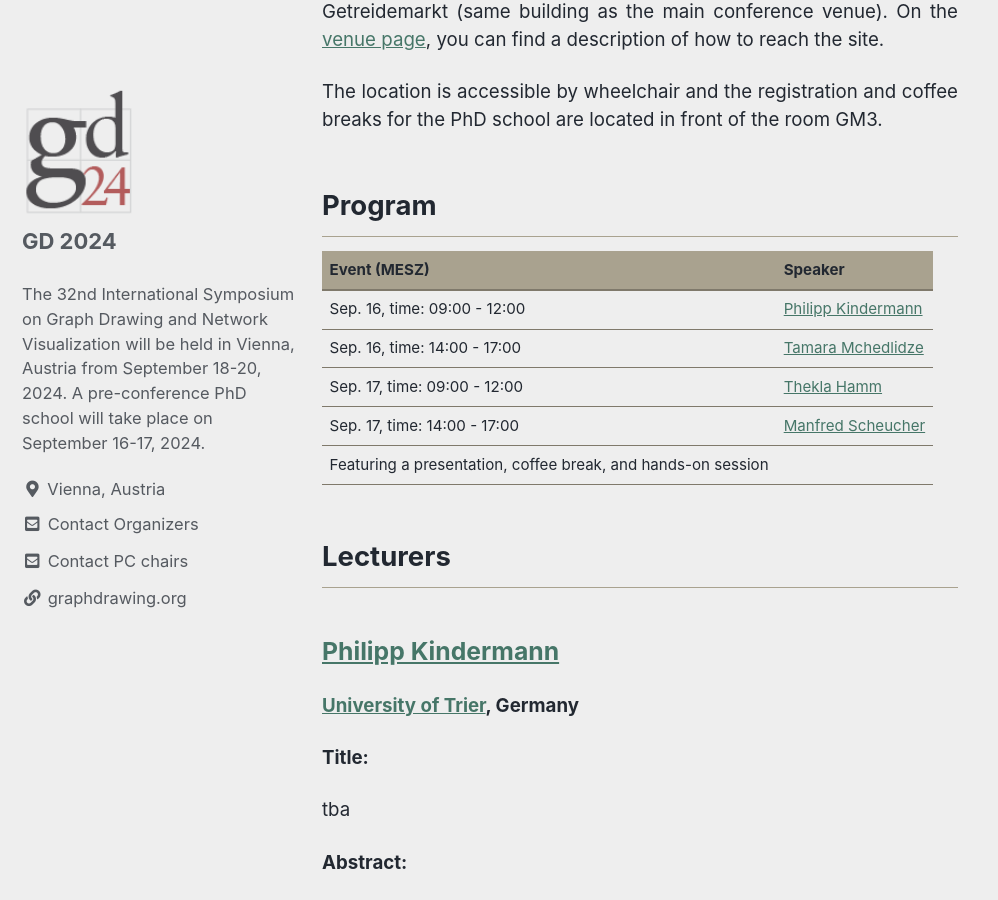
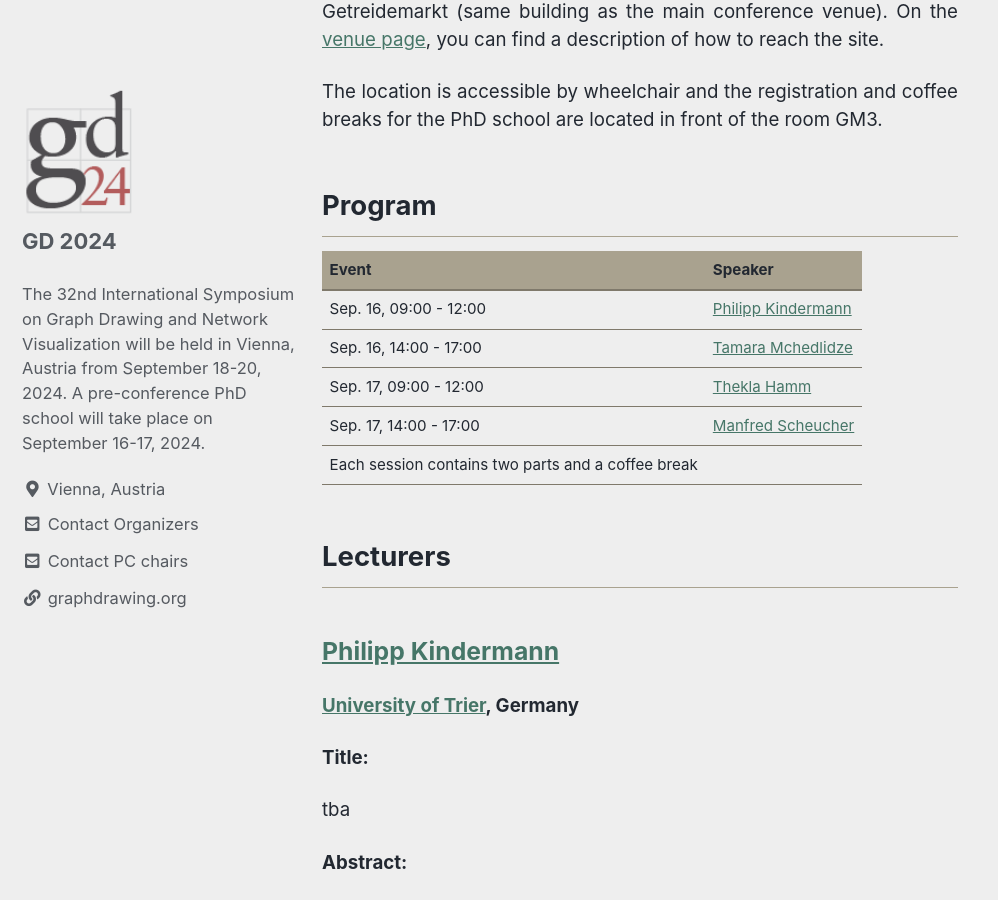
Before and after one commit to graphdrawing/gd2024, a Jekyll site: the page built from pages/school.md, in a window 1280 px wide and 900 px high, scrolled down 784 px. Shown: the whole window, without its empty margins (0-998 px from the left). Built offline with Jekyll 4.4.1, drawn with Linux system fonts in a browser that asks for light colours; cached includes are drawn as plain includes.

Commit message:
Update school.md

```diff
--- a/pages/school.md
+++ b/pages/school.md
@@ -49,14 +49,14 @@ The location is accessible by wheelchair and the registration and coffee breaks
 
 ## Program
 
-| Event (MESZ)                  | Speaker                                              |
+| Event                         | Speaker                                              |
 |-------------------------------|------------------------------------------------------|
-| Sep. 16, time: 09:00 - 12:00  | <a href="#philipp-kindermann">Philipp Kindermann</a> |
-| Sep. 16, time: 14:00 - 17:00	| <a href="#tamara-mchedlidze">Tamara Mchedlidze</a>   |
-| Sep. 17, time: 09:00 - 12:00	| <a href="#thekla-hamm">Thekla Hamm</a>               |
-| Sep. 17, time: 14:00 - 17:00	| <a href="#manfred-scheucher">Manfred Scheucher</a>   |
+| Sep. 16, 09:00 - 12:00        | <a href="#philipp-kindermann">Philipp Kindermann</a> |
+| Sep. 16, 14:00 - 17:00	      | <a href="#tamara-mchedlidze">Tamara Mchedlidze</a>   |
+| Sep. 17, 09:00 - 12:00	      | <a href="#thekla-hamm">Thekla Hamm</a>               |
+| Sep. 17, 14:00 - 17:00	      | <a href="#manfred-scheucher">Manfred Scheucher</a>   |
 |-------------------------------|------------------------------------------------------|
-| Featuring a presentation, coffee break, and hands-on session
+| Each session contains two parts and a coffee break
 
 
 ## Lecturers
```
